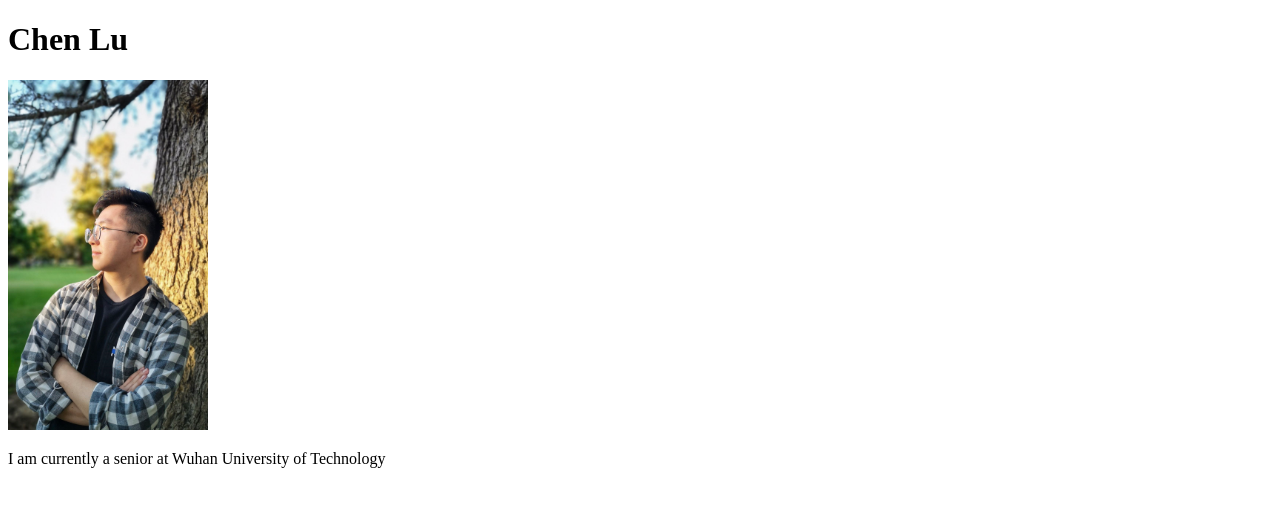
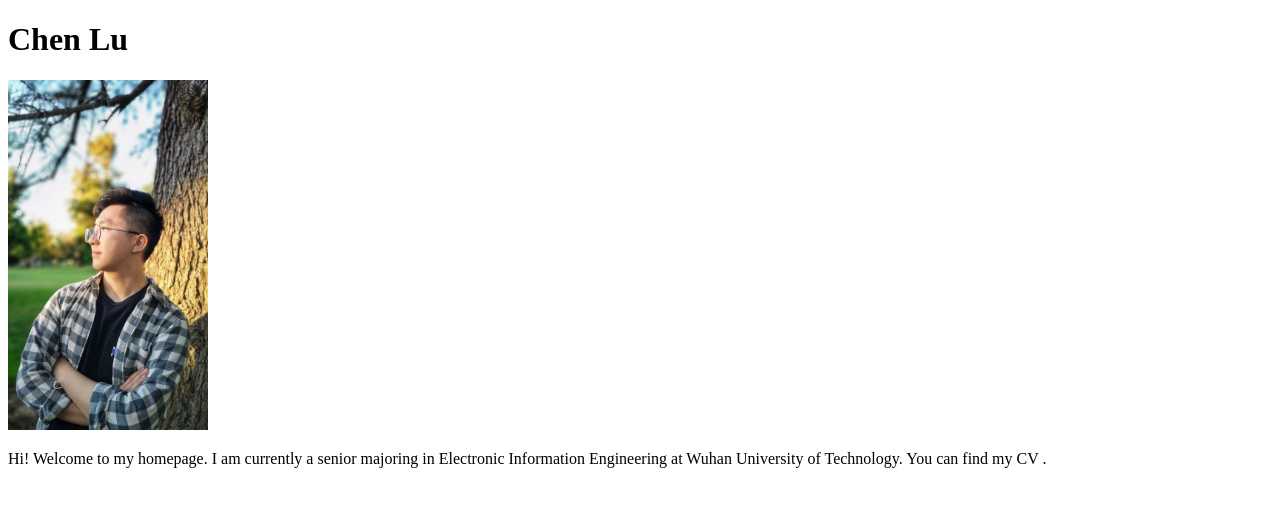
Before and after one commit to ch1nlu/ch1nlu.github.io, a plain HTML site: page index.html in a window 1280 px wide. Drawn offline with Linux system fonts and the light colour scheme.

Commit message:
Update index.html

```diff
--- a/index.html
+++ b/index.html
@@ -2,12 +2,12 @@
 <html lang="en">
 <head>
     <meta charset="UTF-8">
-    <title>Chen Lu</title>
+    <title>Chen's Homepage</title>
 </head>
 <body>
 
 <h1>Chen Lu</h1>
 <img width="200" height="350"src="https://github.com/ch1nlu/ch1nlu.github.io/blob/master/me.jpg?raw=true" alt="me">
-<p>I am currently a senior at Wuhan University of Technology </p>
+<p>Hi! Welcome to my homepage. I am currently a senior majoring in Electronic Information Engineering at Wuhan University of Technology. You can find my CV . </p>
 </body>
 </html>
```
